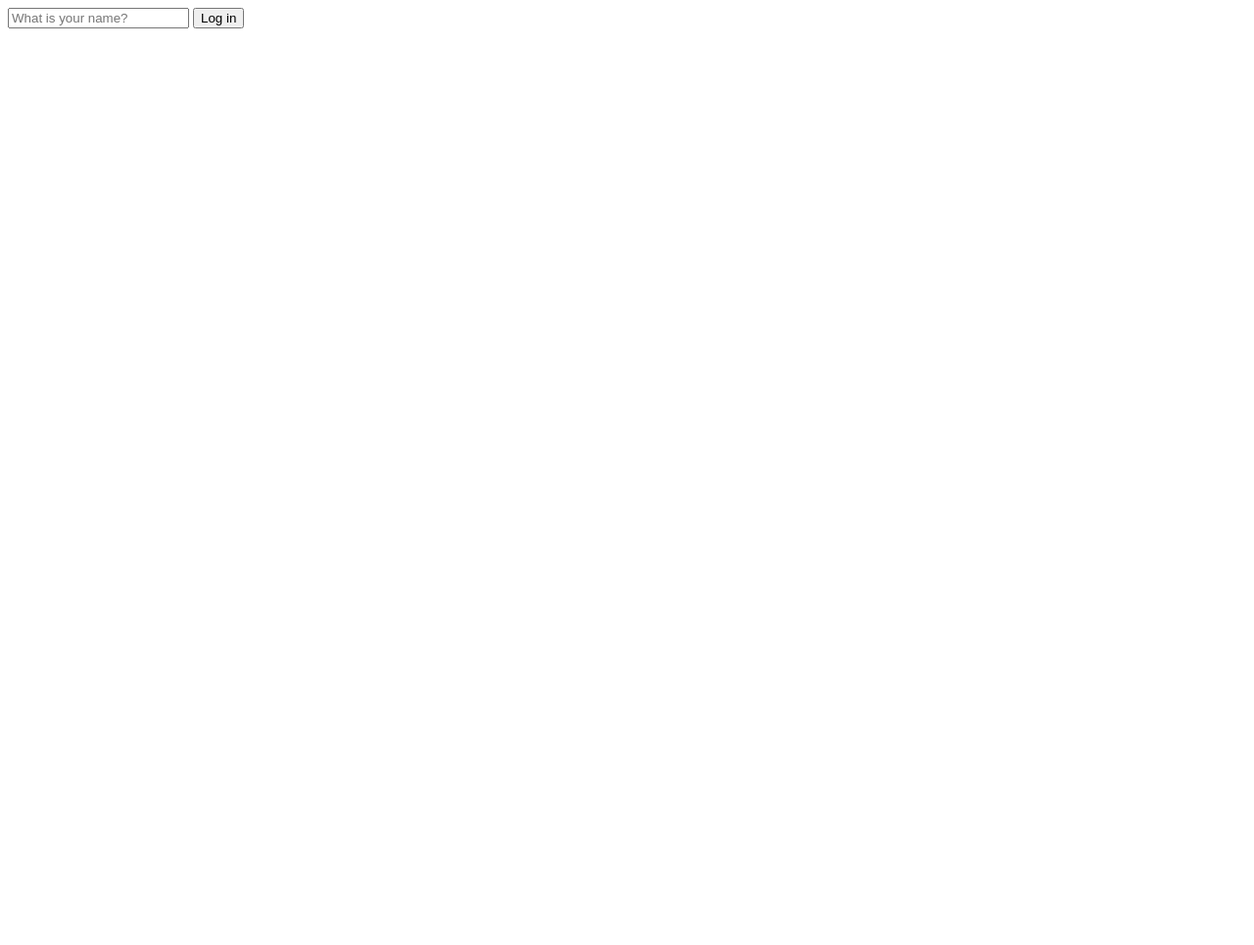
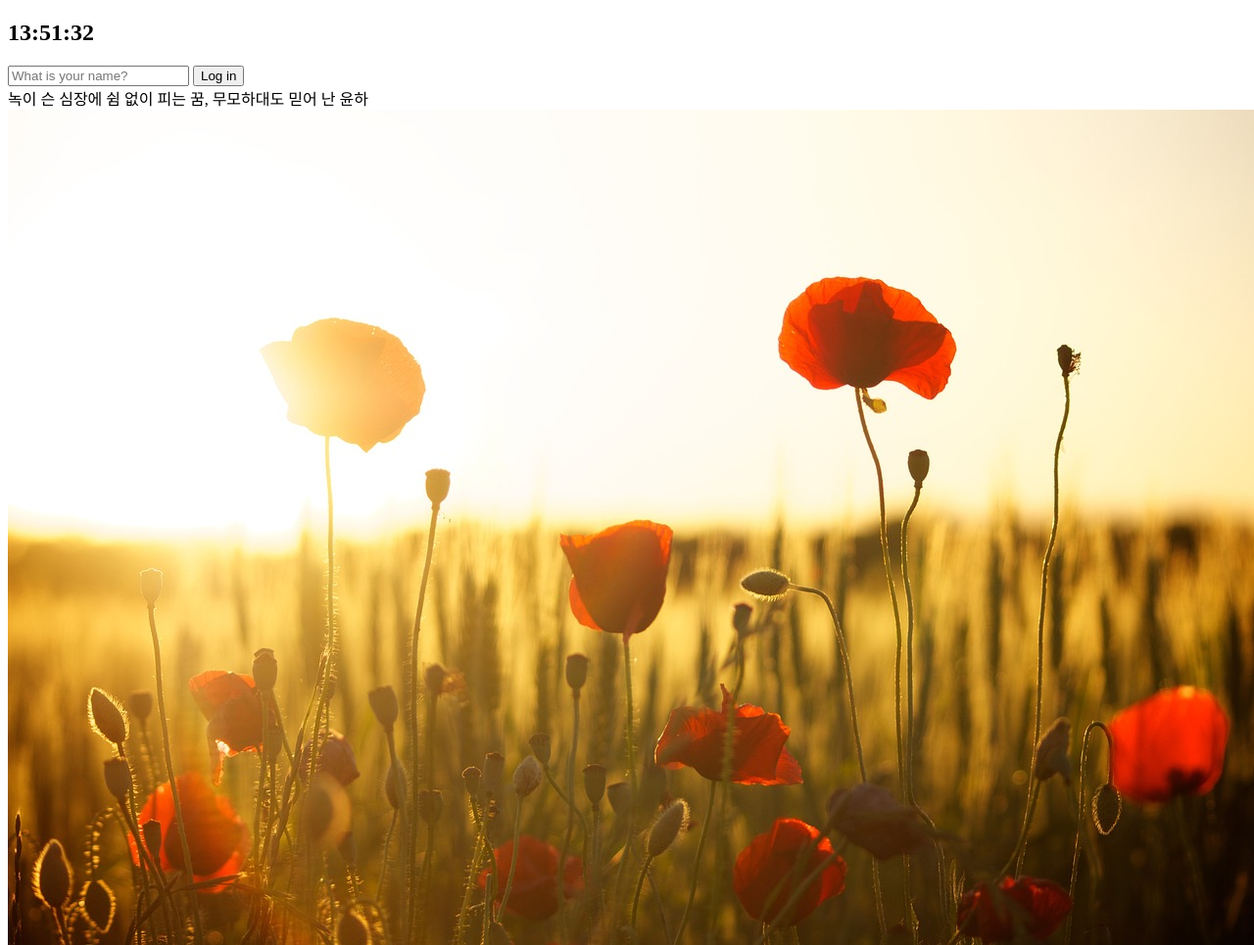
Before and after one commit to kyeonghye89/chromeapp_vanilla_js, a plain HTML site: page index.html in a window 1280 px wide. Shown: the whole page at 98% size. Before the commit the page ends 800 px from the top, so only its background shows below. Drawn offline with Linux system fonts and the light colour scheme.

Commit message:
feat(component): add clock, quote, background

```diff
--- a/index.html
+++ b/index.html
@@ -3,15 +3,24 @@
 <head>
     <meta charset="UTF-8">
     <meta name="viewport" content="width=device-width, initial-scale=1.0">
-    <link rel="stylesheet" href="style.css">
+    <link rel="stylesheet" href="css/style.css">
     <title>My Chrome</title>
 </head>
 <body>
+    <h2 id="clock">00:00</h2>
     <form id="login-form" class="hidden">
         <input required maxlength="15" type="text" placeholder="What is your name?"/>
         <input type="submit" value="Log in"/>
     </form>
     <h1 id="greeting" class="hidden"></h1>
-    <script src="app.js"></script>
+    <div id="quote">
+        <span></span>
+        <span></span>
+    </div>
+
+    <script src="js/greetings.js"></script>
+    <script src="js/clock.js"></script>
+    <script src="js/quote.js"></script>
+    <script src="js/background.js"></script>
 </body>
 </html>
--- /dev/null
+++ b/js/background.js
@@ -0,0 +1,15 @@
+/**
+ * background
+ * @author kyeonghye
+ * @since 2023/06/09
+ * background image
+ */
+
+ const bgImages = ['bg01.jpeg', 'bg02.jpg', 'bg03.jpeg'];
+
+ const randomBg = bgImages[Math.floor(Math.random() * bgImages.length)];
+
+ const bgElement = document.createElement("img");
+
+ bgElement.src = `img/${randomBg}`;
+ document.body.appendChild(bgElement);
--- /dev/null
+++ b/js/clock.js
@@ -0,0 +1,19 @@
+/**
+ * clock
+ * @author kyeonghye
+ * @since 2023/06/09
+ * clock UI
+ */
+
+const clock = document.querySelector("h2#clock");
+
+function getClock() {
+    const curDate = new Date();
+    const hour = String(curDate.getHours()).padStart(2, '0');
+    const min = String(curDate.getMinutes()).padStart(2, '0');
+    const sec = String(curDate.getSeconds()).padStart(2, '0');
+    clock.innerText = `${hour}:${min}:${sec}`;
+}
+
+getClock();
+setInterval(getClock, 1000);
--- a/app.js
+++ b/js/greetings.js
@@ -2,7 +2,7 @@
  * app
  * @author kyeonghye
  * @since 2023/06/05
- * app main code
+ * greeting message UI
  */
 
 const loginForm = document.querySelector("#login-form");
--- /dev/null
+++ b/js/quote.js
@@ -0,0 +1,21 @@
+/**
+ * quote
+ * @author kyeonghye
+ * @since 2023/06/09
+ * quote text UI
+ */
+
+const quotes = [
+    {
+        quote: "녹이 슨 심장에 쉼 없이 피는 꿈, 무모하대도 믿어 난",
+        author: "윤하"
+    }
+];
+
+const quoteElement = document.querySelector("#quote span:first-child");
+const authorElement = document.querySelector("#quote span:last-child");
+
+const randomQuote = quotes[Math.floor(Math.random() * quotes.length)];
+
+quoteElement.innerText = randomQuote.quote;
+authorElement.innerText = randomQuote.author;
```
Also changed, not shown: css/style.css (renamed from style.css), img/bg01.jpeg (added), img/bg02.jpg (added), img/bg03.jpeg (added), 1 other file.
